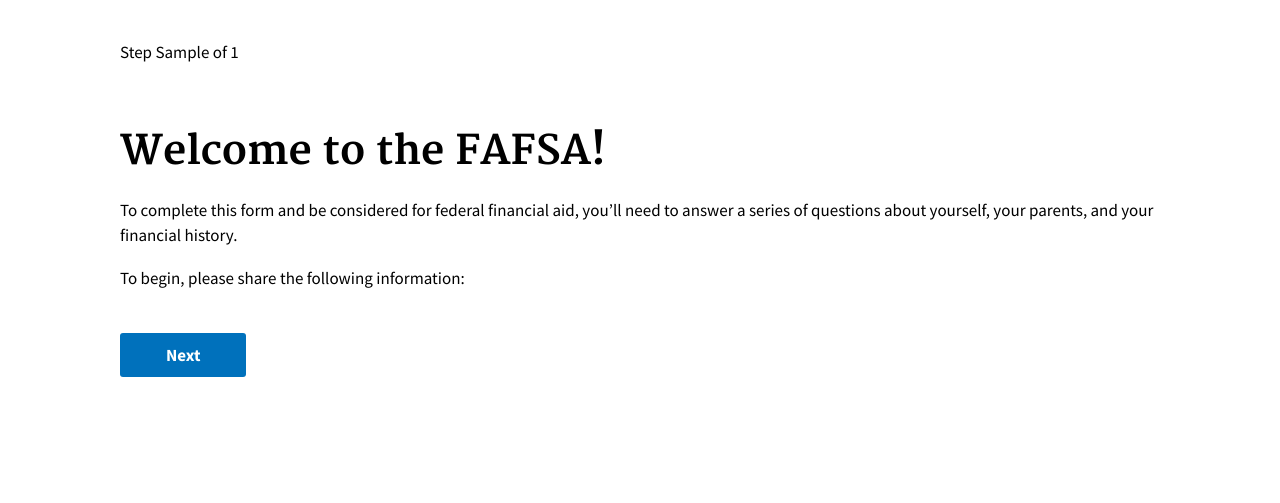
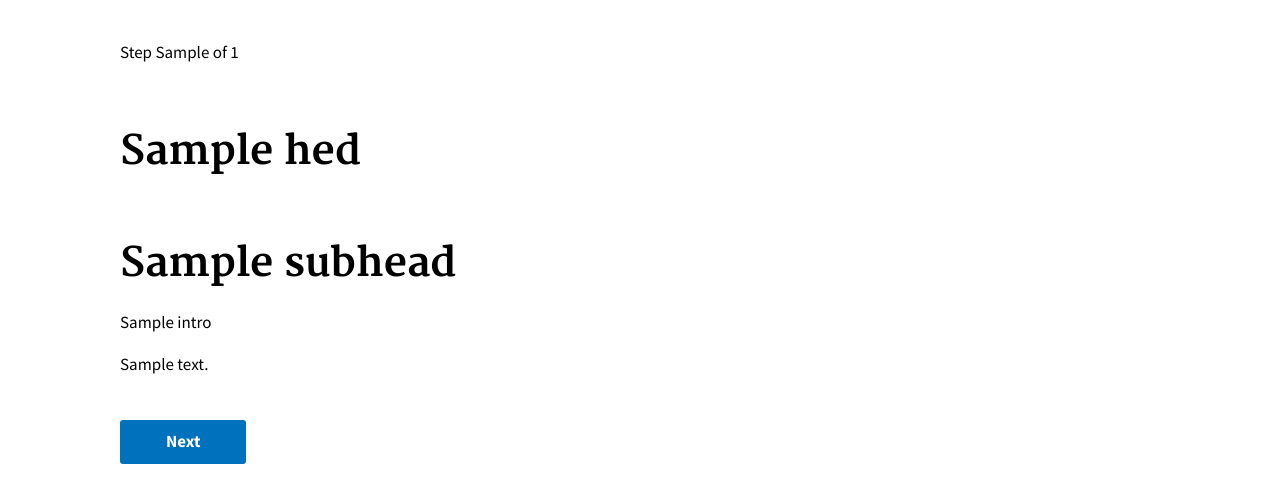
Before and after one commit to 18F/ffd-info-exchange, a Django app: template ffd_info_exchange/fafsa/templates/fafsa_form.html in a window 1280 px wide. Shown: the part 119-622 px from the top of the page. Run offline with Django 3.2, Linux system fonts and the light colour scheme; the template is opened without the code that fills it: most values are stand-ins (such as "Sample title", 1, 10 or a date in 2020).

Commit message:
DRY and open up the guts of the form object in templates

```diff
--- a/ffd_info_exchange/fafsa/templates/fafsa_form.html
+++ b/ffd_info_exchange/fafsa/templates/fafsa_form.html
@@ -9,29 +9,20 @@
   {% load floppyforms %}
   <p>Step {{ wizard.steps.step1 }} of {{ wizard.steps.count }}</p>
 
-  <h1>Welcome to the FAFSA!</h1>
-  <p>To complete this form and be considered for federal financial aid, you’ll need to answer a series of questions about yourself, your parents, and your financial history.</p>
+  <h1>{{ hed }}</h1>
+  <h1>{{ subhead }}</h1>
+  <p>{{ intro }}</p>
 
-  <p>To begin, please share the following information:</p>
+  <p>{{ body }}</p>
 
   <form method="POST" action="/" class="usa-form-large">
     {% csrf_token %}
     {{ wizard.management_form }}
-    {% if wizard.form.forms %}
-        {{ wizard.form.management_form }}
-        {% for form in wizard.form.forms %}
-            {{ form }}
-        {% endfor %}
-    {% else %}
-        {{ wizard.form }}
-    {% endif %}
-
-  <div class="button_wrapper">
-    {% if wizard.steps.prev %}
-      <button class="usa-button-small" name="wizard_goto_step" type="submit" value="{{ wizard.steps.prev }}">{% trans "Previous Step" %}</button>
-    {% endif %}
-    <input type="submit" value="{% trans "Next" %}"/>
-  </div>
-</form>
+    {% for field in wizard.form %}
+      {{ field.label_tag }} {{ field }}
+      {{ field.help_text }}
+    {% endfor %}
+    {% include 'includes/navigation.html' %}
+  </form>
 
 {% endblock %}
--- /dev/null
+++ b/ffd_info_exchange/fafsa/templates/includes/navigation.html
@@ -0,0 +1,7 @@
+{% load i18n %}
+<div class="button_wrapper">
+  {% if wizard.steps.prev %}
+    <button class="usa-button-small" name="wizard_goto_step" type="submit" value="{{ wizard.steps.prev }}">{% trans "Previous step" %}</button>
+  {% endif %}
+  <input type="submit" value="{% trans "Next" %}"/>
+</div>
```
Also changed, not shown: ffd_info_exchange/fafsa/views.py (+4 -3 lines).
